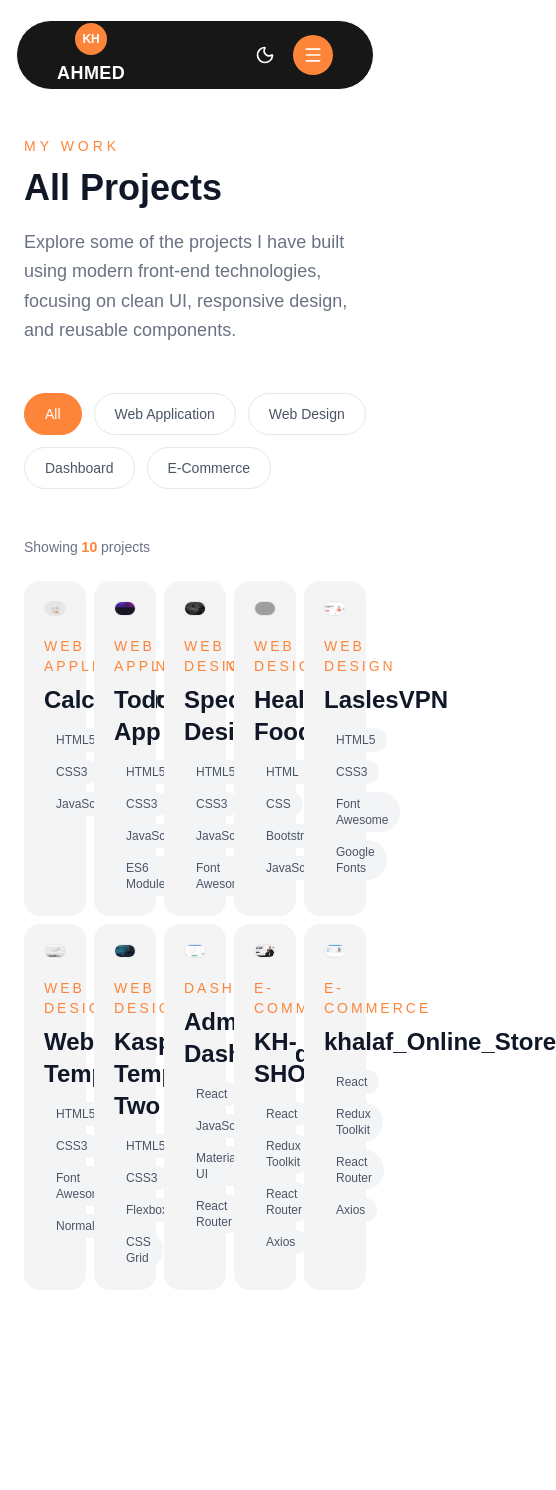
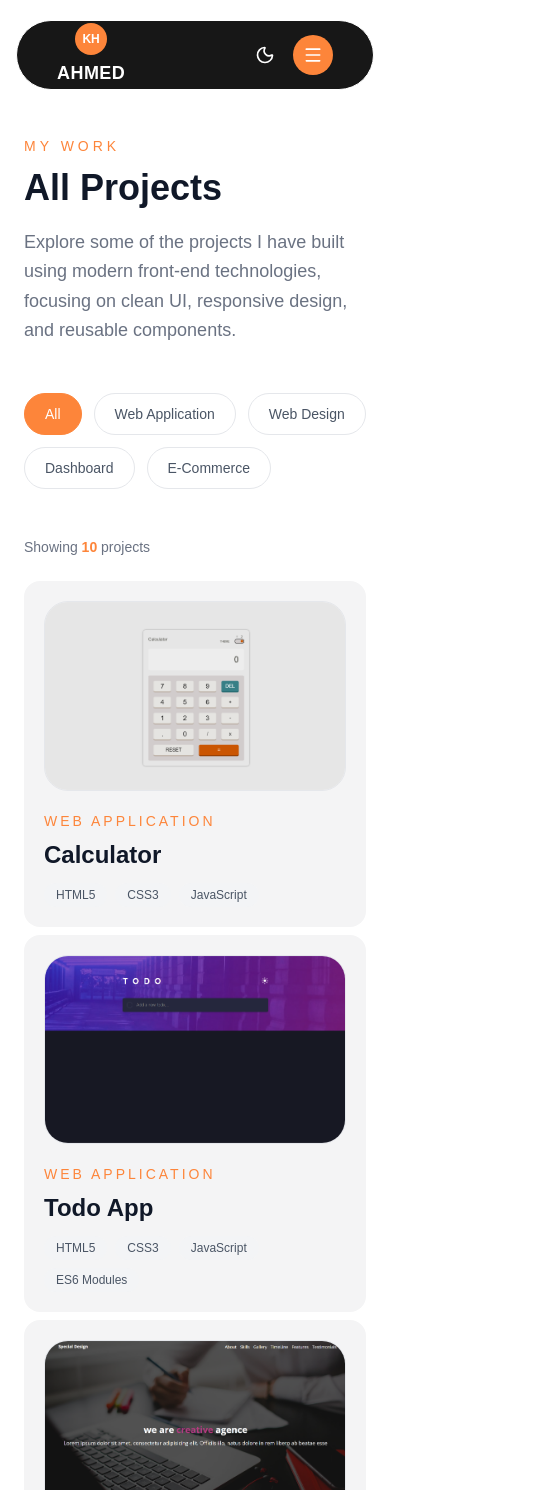
Before and after one commit to Ahmed-Khalaf1223/Ahmed-Kh-Portfolio, a React (Vite) app: page /#/projects in a window 390 px wide. Shown: the top 1490 px of the page, 556 px wide, since content can reach past the window. Before the commit the page ends 1386 px from the top, so only its background shows below. Built offline with nearby package versions, Linux system fonts and the light colour scheme; grey boxes are pictures that could not be loaded.

Commit message:
Fix grid layout in ProjectsPage component
Removed extra grid column class from ProjectsPage.

```diff
--- a/src/pages/Projects/ProjectsPage.jsx
+++ b/src/pages/Projects/ProjectsPage.jsx
@@ -68,7 +68,7 @@ function ProjectsPage() {
         </div>
 
         {/* Projects Grid */}
-        <div className="grid gap-2 md:grid-cols-3 lg:grid-cols-4 sm:grid-cols-2 grid-cols-5">
+        <div className="grid gap-2 md:grid-cols-3 lg:grid-cols-4 sm:grid-cols-2">
           {filteredProjects.map((project) => (
             <ProjectCard key={project.id} project={project} />
           ))}
```
